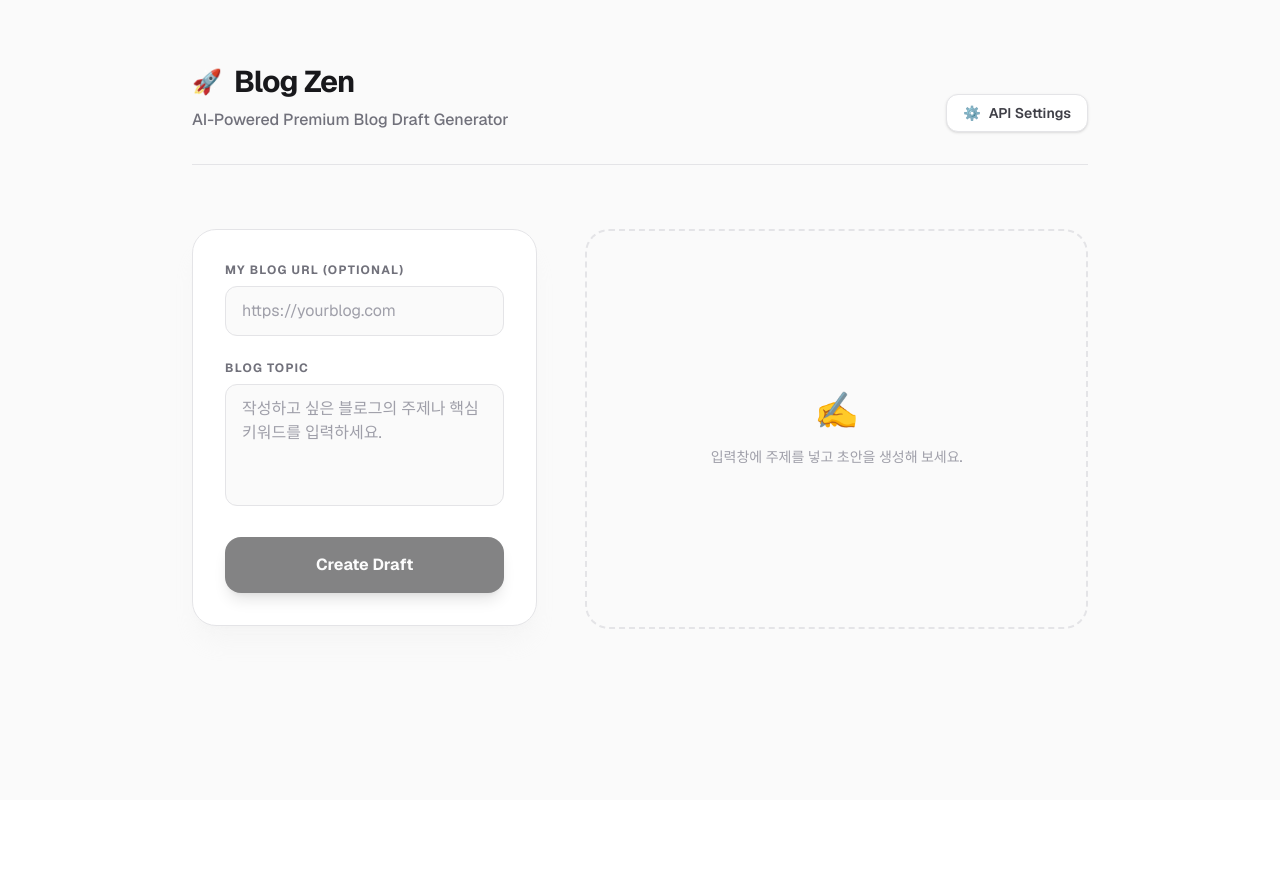
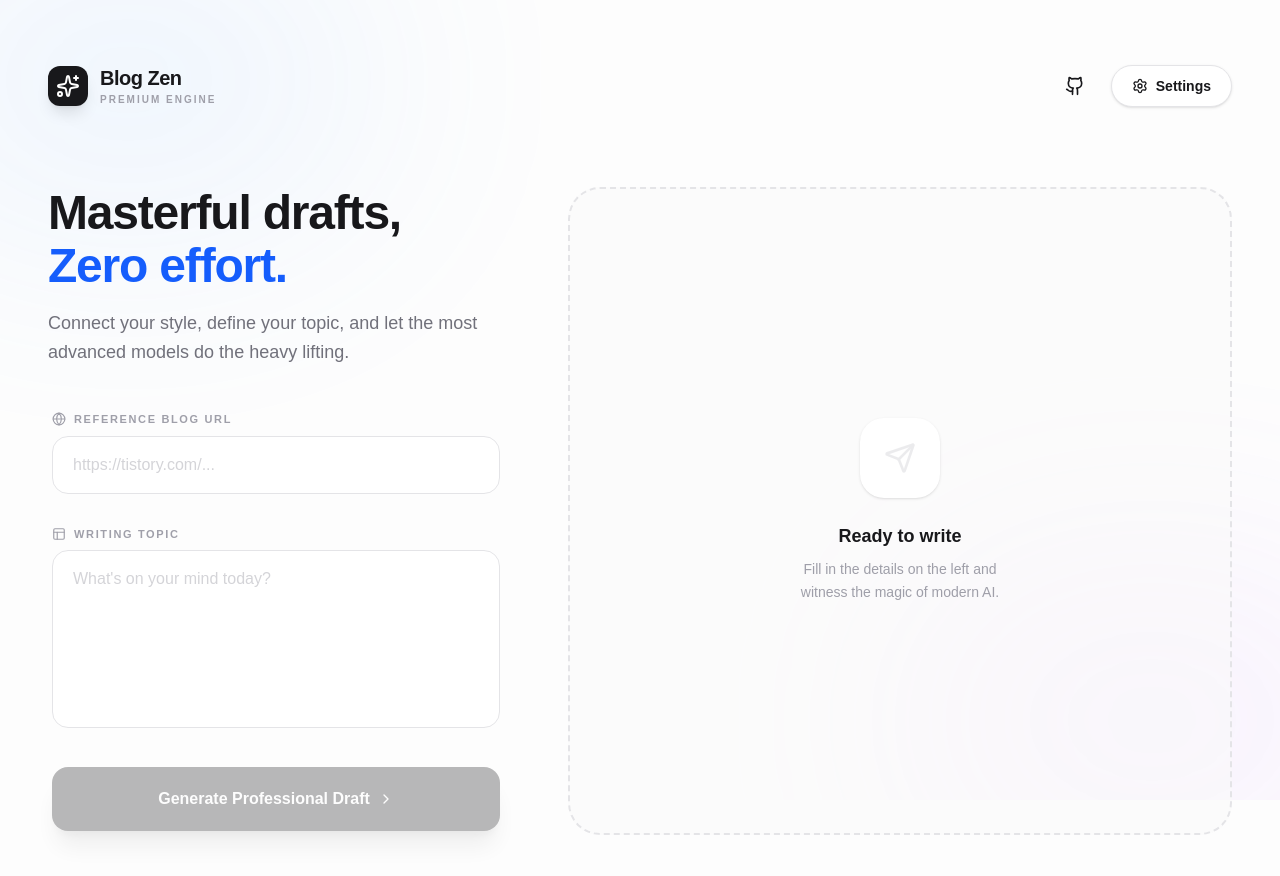
Before and after one commit to wingwogus/blog-zen, a Next.js app: page / in a window 1280 px wide. Shown: the top 876 px of the page. Before the commit the page ends 800 px from the top, so only its background shows below. Built offline with nearby package versions, Linux system fonts and the light colour scheme.

Commit message:
Pro-Level Update: High-fidelity UI, Markdown rendering, Lucide icons, and Advanced synthesis logic

```diff
--- a/package.json
+++ b/package.json
@@ -9,9 +9,11 @@
     "lint": "eslint"
   },
   "dependencies": {
+    "lucide-react": "^0.564.0",
     "next": "16.1.6",
     "react": "19.2.3",
-    "react-dom": "19.2.3"
+    "react-dom": "19.2.3",
+    "react-markdown": "^10.1.0"
   },
   "devDependencies": {
     "@tailwindcss/postcss": "^4",
--- a/src/app/page.tsx
+++ b/src/app/page.tsx
@@ -1,17 +1,40 @@
 'use client';
 
-import { useState } from 'react';
+import { useState, useEffect } from 'react';
+import ReactMarkdown from 'react-markdown';
+import {
+  Settings,
+  Send,
+  Copy,
+  Check,
+  Layout,
+  Globe,
+  Sparkles,
+  ChevronRight,
+  Github,
+  Moon,
+  Sun
+} from 'lucide-react';
 
 export default function Home() {
   const [topic, setTopic] = useState('');
-  const [blogUrl, setBlogUrl] = useState(''); // New field
+  const [blogUrl, setBlogUrl] = useState('');
   const [isGenerating, setIsGenerating] = useState(false);
   const [result, setResult] = useState('');
   const [showSettings, setShowSettings] = useState(false);
+  const [copied, setCopied] = useState(false);
   const [apiKeys, setApiKeys] = useState({
-    openai: typeof window !== 'undefined' ? localStorage.getItem('openai_key') || '' : '',
-    gemini: typeof window !== 'undefined' ? localStorage.getItem('gemini_key') || '' : '',
+    openai: '',
+    gemini: '',
   });
+
+  // Load keys from localStorage on mount
+  useEffect(() => {
+    setApiKeys({
+      openai: localStorage.getItem('openai_key') || '',
+      gemini: localStorage.getItem('gemini_key') || '',
+    });
+  }, []);
 
   const saveKeys = (newKeys: typeof apiKeys) => {
     setApiKeys(newKeys);
@@ -20,13 +43,18 @@ export default function Home() {
     setShowSettings(false);
   };
 
+  const handleCopy = () => {
+    navigator.clipboard.writeText(result);
+    setCopied(true);
+    setTimeout(() => setCopied(false), 2000);
+  };
+
   const handleSubmit = async (e: React.FormEvent) => {
     e.preventDefault();
     if (!topic.trim()) return;
 
     const activeKey = apiKeys.openai || apiKeys.gemini;
     if (!activeKey) {
-      alert('설정에서 API Key를 먼저 등록해주세요.');
       setShowSettings(true);
       return;
     }
@@ -34,117 +62,230 @@ export default function Home() {
     setIsGenerating(true);
     try {
       const { generateBlogDraft } = await import('./actions');
-      // Pass both topic and blogUrl
       const draft = await generateBlogDraft(topic, activeKey, blogUrl);
       setResult(draft);
     } catch (error) {
       console.error('Generation failed:', error);
-      setResult('오류가 발생했습니다. 다시 시도해주세요.');
+      setResult('### 🚨 Error\nGeneration failed. Please check your API key and connection.');
     } finally {
       setIsGenerating(false);
     }
   };
 
   return (
-    <div className="min-h-screen bg-[#fafafa] py-16 px-4 sm:px-6 lg:px-8 dark:bg-[#050505] font-sans selection:bg-blue-100 dark:selection:bg-blue-900/30">
-      <div className="max-w-4xl mx-auto">
-        <header className="mb-16 flex items-end justify-between border-b border-zinc-200 dark:border-zinc-800 pb-8">
+    <div className="min-h-screen bg-[#FDFDFD] dark:bg-[#0A0A0A] text-zinc-900 dark:text-zinc-100 selection:bg-blue-100 dark:selection:bg-blue-900/40 transition-colors duration-300">
+      {/* Background Decor */}
+      <div className="fixed inset-0 overflow-hidden pointer-events-none opacity-40 dark:opacity-20">
+        <div className="absolute top-[-10%] left-[-10%] w-[40%] h-[40%] bg-blue-400/20 blur-[120px] rounded-full" />
+        <div className="absolute bottom-[-10%] right-[-10%] w-[40%] h-[40%] bg-purple-400/20 blur-[120px] rounded-full" />
+      </div>
+
+      <div className="relative max-w-[1400px] mx-auto px-6 lg:px-12 py-10 lg:py-16">
+        {/* Navigation / Header */}
+        <nav className="flex items-center justify-between mb-20 animate-in fade-in slide-in-from-top-4 duration-1000">
+          <div className="flex items-center gap-3">
+            <div className="w-10 h-10 bg-zinc-900 dark:bg-zinc-50 rounded-xl flex items-center justify-center shadow-lg">
+              <Sparkles className="w-6 h-6 text-white dark:text-black" />
+            </div>
             <div>
-            <div className="flex items-center gap-3 mb-2">
-              <span className="text-2xl">🚀</span>
-              <h1 className="text-3xl font-bold tracking-tight text-zinc-900 dark:text-zinc-50">
-                Blog Zen
-              </h1>
-            </div>
-            <p className="text-zinc-500 dark:text-zinc-400 font-medium">
-              AI-Powered Premium Blog Draft Generator
+              <h1 className="text-xl font-bold tracking-tight">Blog Zen</h1>
+              <p className="text-[10px] font-bold uppercase tracking-[0.2em] text-zinc-400 dark:text-zinc-500">
+                Premium Engine
               </p>
             </div>
+          </div>
+
+          <div className="flex items-center gap-4">
+            <a
+              href="https://github.com/wingwogus/blog-zen"
+              target="_blank"
+              className="p-2.5 rounded-full hover:bg-zinc-100 dark:hover:bg-zinc-900 transition-colors"
+            >
+              <Github className="w-5 h-5" />
+            </a>
             <button
               onClick={() => setShowSettings(true)}
-            className="flex items-center gap-2 px-4 py-2 rounded-xl bg-white dark:bg-zinc-900 border border-zinc-200 dark:border-zinc-800 text-sm font-semibold text-zinc-700 dark:text-zinc-300 hover:bg-zinc-50 dark:hover:bg-zinc-800 transition-all shadow-sm"
+              className="flex items-center gap-2 px-5 py-2.5 rounded-full bg-white dark:bg-zinc-900 border border-zinc-200 dark:border-zinc-800 text-sm font-semibold shadow-sm hover:shadow-md hover:border-zinc-300 dark:hover:border-zinc-700 transition-all"
             >
-            <span>⚙️</span> API Settings
+              <Settings className="w-4 h-4" />
+              <span>Settings</span>
             </button>
-        </header>
+          </div>
+        </nav>
 
-        <main className="grid grid-cols-1 lg:grid-cols-12 gap-12">
-          {/* Input Area */}
-          <div className="lg:col-span-5 space-y-8">
-            <section className="bg-white dark:bg-zinc-900/50 p-8 rounded-3xl border border-zinc-200 dark:border-zinc-800 shadow-xl shadow-zinc-200/20 dark:shadow-none backdrop-blur-sm">
-              <form onSubmit={handleSubmit} className="space-y-6">
-                <div className="space-y-2">
-                  <label htmlFor="blogUrl" className="block text-xs font-bold uppercase tracking-widest text-zinc-500 dark:text-zinc-400">
-                    My Blog URL (Optional)
+        <main className="grid grid-cols-1 lg:grid-cols-12 gap-16 items-start">
+          {/* Left Panel: Inputs */}
+          <div className="lg:col-span-5 space-y-10 animate-in fade-in slide-in-from-left-8 duration-1000 delay-200">
+            <div className="space-y-4">
+              <h2 className="text-4xl lg:text-5xl font-extrabold tracking-tight leading-[1.1]">
+                Masterful drafts, <br />
+                <span className="text-blue-600 dark:text-blue-500">Zero effort.</span>
+              </h2>
+              <p className="text-lg text-zinc-500 dark:text-zinc-400 max-w-md leading-relaxed">
+                Connect your style, define your topic, and let the most advanced models do the heavy lifting.
+              </p>
+            </div>
+
+            <form onSubmit={handleSubmit} className="space-y-8 p-1 w-full">
+              <div className="group space-y-2">
+                <label className="flex items-center gap-2 text-[11px] font-bold uppercase tracking-[0.15em] text-zinc-400 group-focus-within:text-blue-500 transition-colors">
+                  <Globe className="w-3.5 h-3.5" />
+                  Reference Blog URL
                 </label>
                 <input
                   type="url"
-                    id="blogUrl"
                   value={blogUrl}
                   onChange={(e) => setBlogUrl(e.target.value)}
-                    placeholder="https://yourblog.com"
-                    className="w-full px-4 py-3 rounded-xl border border-zinc-200 dark:border-zinc-800 bg-zinc-50 dark:bg-zinc-950 text-zinc-900 dark:text-zinc-100 focus:ring-2 focus:ring-blue-500/20 focus:border-blue-500 outline-none transition-all placeholder:text-zinc-400 dark:placeholder:text-zinc-600"
+                  placeholder="https://tistory.com/..."
+                  className="w-full px-5 py-4 rounded-2xl bg-white dark:bg-zinc-900/50 border border-zinc-200 dark:border-zinc-800 focus:ring-4 focus:ring-blue-500/10 focus:border-blue-500 outline-none transition-all placeholder:text-zinc-300 dark:placeholder:text-zinc-700"
                 />
               </div>
 
-                <div className="space-y-2">
-                  <label htmlFor="topic" className="block text-xs font-bold uppercase tracking-widest text-zinc-500 dark:text-zinc-400">
-                    Blog Topic
+              <div className="group space-y-2">
+                <label className="flex items-center gap-2 text-[11px] font-bold uppercase tracking-[0.15em] text-zinc-400 group-focus-within:text-blue-500 transition-colors">
+                  <Layout className="w-3.5 h-3.5" />
+                  Writing Topic
                 </label>
                 <textarea
-                    id="topic"
-                    rows={4}
+                  rows={6}
                   value={topic}
                   onChange={(e) => setTopic(e.target.value)}
-                    placeholder="작성하고 싶은 블로그의 주제나 핵심 키워드를 입력하세요."
-                    className="w-full px-4 py-3 rounded-xl border border-zinc-200 dark:border-zinc-800 bg-zinc-50 dark:bg-zinc-950 text-zinc-900 dark:text-zinc-100 focus:ring-2 focus:ring-blue-500/20 focus:border-blue-500 outline-none transition-all resize-none placeholder:text-zinc-400 dark:placeholder:text-zinc-600"
+                  placeholder="What's on your mind today?"
+                  className="w-full px-5 py-4 rounded-2xl bg-white dark:bg-zinc-900/50 border border-zinc-200 dark:border-zinc-800 focus:ring-4 focus:ring-blue-500/10 focus:border-blue-500 outline-none transition-all resize-none placeholder:text-zinc-300 dark:placeholder:text-zinc-700"
                 />
               </div>
 
               <button
                 type="submit"
                 disabled={isGenerating || !topic.trim()}
-                  className="w-full py-4 bg-zinc-950 dark:bg-zinc-50 text-zinc-50 dark:text-zinc-950 font-bold rounded-2xl hover:scale-[1.02] active:scale-[0.98] transition-all disabled:opacity-50 disabled:hover:scale-100 shadow-lg shadow-zinc-950/20 dark:shadow-zinc-50/10"
+                className="group relative w-full py-5 bg-zinc-900 dark:bg-white text-white dark:text-black font-bold rounded-2xl hover:scale-[1.01] active:scale-[0.99] transition-all disabled:opacity-30 disabled:hover:scale-100 shadow-xl shadow-zinc-900/20 dark:shadow-white/10 overflow-hidden"
               >
+                <div className="relative z-10 flex items-center justify-center gap-2">
                   {isGenerating ? (
-                    <span className="flex items-center justify-center gap-2">
-                      <span className="w-4 h-4 border-2 border-current border-t-transparent rounded-full animate-spin" />
-                      Generating...
-                    </span>
-                  ) : 'Create Draft'}
+                    <>
+                      <div className="w-5 h-5 border-2 border-current border-t-transparent rounded-full animate-spin" />
+                      <span>Synthesizing...</span>
+                    </>
+                  ) : (
+                    <>
+                      <span>Generate Professional Draft</span>
+                      <ChevronRight className="w-4 h-4 group-hover:translate-x-1 transition-transform" />
+                    </>
+                  )}
+                </div>
+                <div className="absolute inset-0 bg-gradient-to-r from-blue-600 to-purple-600 opacity-0 group-hover:opacity-10 transition-opacity" />
               </button>
             </form>
-            </section>
           </div>
 
-          {/* Result Area */}
-          <div className="lg:col-span-7">
+          {/* Right Panel: Output */}
+          <div className="lg:col-span-7 h-full animate-in fade-in slide-in-from-right-8 duration-1000 delay-400">
             {result ? (
-              <section className="bg-white dark:bg-zinc-900 p-10 rounded-3xl border border-zinc-200 dark:border-zinc-800 shadow-2xl animate-in fade-in slide-in-from-right-8 duration-700">
-                <div className="flex items-center justify-between mb-8 pb-4 border-b border-zinc-100 dark:border-zinc-800">
-                  <h2 className="text-sm font-bold uppercase tracking-widest text-zinc-400">
-                    Draft Output
-                  </h2>
+              <div className="bg-white dark:bg-zinc-900 rounded-[32px] border border-zinc-200 dark:border-zinc-800 shadow-2xl overflow-hidden h-fit">
+                <div className="px-8 py-6 border-b border-zinc-100 dark:border-zinc-800 flex items-center justify-between bg-zinc-50/50 dark:bg-zinc-800/30">
+                  <div className="flex items-center gap-2">
+                    <div className="w-2 h-2 rounded-full bg-red-400" />
+                    <div className="w-2 h-2 rounded-full bg-amber-400" />
+                    <div className="w-2 h-2 rounded-full bg-green-400" />
+                    <span className="ml-3 text-[11px] font-bold text-zinc-400 uppercase tracking-widest">
+                      AI Generated Output
+                    </span>
+                  </div>
                   <button
-                    onClick={() => navigator.clipboard.writeText(result)}
-                    className="text-xs font-bold text-blue-600 dark:text-blue-400 hover:underline"
+                    onClick={handleCopy}
+                    className="flex items-center gap-2 px-4 py-2 rounded-xl bg-white dark:bg-zinc-900 border border-zinc-200 dark:border-zinc-800 text-xs font-bold hover:bg-zinc-50 transition-all active:scale-95 shadow-sm"
                   >
-                    Copy Markdown
+                    {copied ? (
+                      <><Check className="w-3.5 h-3.5 text-green-500" /> Copied</>
+                    ) : (
+                      <><Copy className="w-3.5 h-3.5" /> Copy Markdown</>
+                    )}
                   </button>
                 </div>
-                <div className="prose dark:prose-invert max-w-none text-zinc-800 dark:text-zinc-200 leading-relaxed">
-                  <div className="whitespace-pre-wrap">{result}</div>
+                <div className="p-8 lg:p-12 max-h-[70vh] overflow-y-auto custom-scrollbar">
+                  <article className="prose dark:prose-invert prose-zinc max-w-none prose-headings:font-black prose-p:text-zinc-600 dark:prose-p:text-zinc-400 prose-p:leading-relaxed">
+                    <ReactMarkdown>{result}</ReactMarkdown>
+                  </article>
                 </div>
-              </section>
+              </div>
             ) : (
-              <div className="h-full min-h-[400px] flex flex-col items-center justify-center border-2 border-dashed border-zinc-200 dark:border-zinc-800 rounded-3xl text-zinc-400">
-                <span className="text-4xl mb-4">✍️</span>
-                <p className="font-medium text-sm">입력창에 주제를 넣고 초안을 생성해 보세요.</p>
+              <div className="h-full min-h-[500px] flex flex-col items-center justify-center bg-zinc-50/50 dark:bg-zinc-900/30 border-2 border-dashed border-zinc-200 dark:border-zinc-800 rounded-[32px] text-zinc-400 transition-colors">
+                <div className="w-20 h-20 bg-white dark:bg-zinc-900 rounded-3xl flex items-center justify-center shadow-sm mb-6">
+                  <Send className="w-8 h-8 opacity-20" />
+                </div>
+                <h3 className="text-lg font-bold text-zinc-900 dark:text-zinc-100 mb-2">Ready to write</h3>
+                <p className="text-sm max-w-[240px] text-center leading-relaxed">
+                  Fill in the details on the left and witness the magic of modern AI.
+                </p>
               </div>
             )}
           </div>
         </main>
       </div>
+
+      {/* Settings Modal */}
+      {showSettings && (
+        <div className="fixed inset-0 bg-black/60 backdrop-blur-sm flex items-center justify-center z-50 p-6 animate-in fade-in duration-300">
+          <div className="bg-white dark:bg-zinc-900 p-10 rounded-[32px] max-w-md w-full shadow-2xl border border-zinc-200 dark:border-zinc-800 animate-in zoom-in-95 duration-300">
+            <h2 className="text-3xl font-black mb-2 dark:text-zinc-50">Engine Config</h2>
+            <p className="text-zinc-500 dark:text-zinc-400 text-sm mb-8">
+              Your keys are stored locally and never touch our servers.
+            </p>
+            <div className="space-y-6">
+              <div className="space-y-2">
+                <label className="text-[11px] font-black uppercase tracking-widest text-zinc-400">OpenAI Secret Key</label>
+                <input
+                  type="password"
+                  value={apiKeys.openai}
+                  onChange={(e) => setApiKeys({...apiKeys, openai: e.target.value})}
+                  placeholder="sk-..."
+                  className="w-full px-5 py-3.5 rounded-2xl bg-zinc-50 dark:bg-zinc-950 border border-zinc-200 dark:border-zinc-800 outline-none focus:border-blue-500 transition-all font-mono text-sm"
+                />
+              </div>
+              <div className="space-y-2">
+                <label className="text-[11px] font-black uppercase tracking-widest text-zinc-400">Google Gemini Key</label>
+                <input
+                  type="password"
+                  value={apiKeys.gemini}
+                  onChange={(e) => setApiKeys({...apiKeys, gemini: e.target.value})}
+                  placeholder="AIza..."
+                  className="w-full px-5 py-3.5 rounded-2xl bg-zinc-50 dark:bg-zinc-950 border border-zinc-200 dark:border-zinc-800 outline-none focus:border-blue-500 transition-all font-mono text-sm"
+                />
+              </div>
+            </div>
+            <div className="mt-12 flex gap-4">
+              <button
+                onClick={() => saveKeys(apiKeys)}
+                className="flex-1 py-4 bg-zinc-950 dark:bg-zinc-50 text-white dark:text-black font-bold rounded-2xl hover:shadow-lg transition-all"
+              >
+                Save Configuration
+              </button>
+              <button
+                onClick={() => setShowSettings(false)}
+                className="px-6 py-4 font-bold text-zinc-500 hover:text-zinc-800 dark:hover:text-zinc-200 transition-colors"
+              >
+                Cancel
+              </button>
+            </div>
+          </div>
+        </div>
+      )}
+
+      <style jsx global>{`
+        .custom-scrollbar::-webkit-scrollbar {
+          width: 6px;
+        }
+        .custom-scrollbar::-webkit-scrollbar-track {
+          background: transparent;
+        }
+        .custom-scrollbar::-webkit-scrollbar-thumb {
+          background: #e4e4e7;
+          border-radius: 10px;
+        }
+        .dark .custom-scrollbar::-webkit-scrollbar-thumb {
+          background: #27272a;
+        }
+      `}</style>
     </div>
   );
 }
```
Also changed, not shown: src/app/actions.ts (+58 -38 lines), 1 other file (tests, documents, lock files or other folders). Lines whose indentation alone changed are shown as unchanged.
